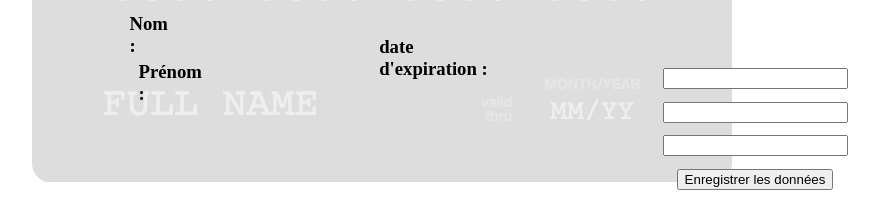
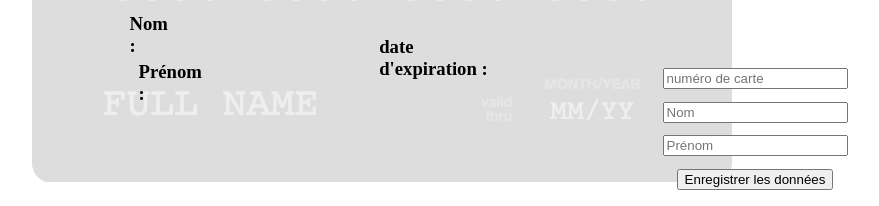
Before and after one commit to Adrienbouchet974/Credit-card-JS, a website: page index.html in a window 1280 px wide. Shown: the part 226-432 px from the top of the page, without its empty margins (43-922 px from the left). Drawn offline with Linux system fonts and the light colour scheme.

Commit message:
Ajout de placeholder.

```diff
--- a/index.html
+++ b/index.html
@@ -21,15 +21,15 @@
     <form action="#" id="form">
         <div class="form">
             <div>
-                <input type="text" name="card_number" id="number">
+                <input type="text" name="card_number" id="number" placeholder="numéro de carte">
                 <!-- <button type="submit" id="card_number">Enregistrer le numéro de la carte</button> -->
             </div>
             <div>
-                <input type="text" name="last_name" id="Nom">
+                <input type="text" name="last_name" id="Nom" placeholder="Nom">
                 <!-- <button type="submit" id="last_name">Enregistrer le nom</button> -->
             </div>
             <div>
-                <input type="text" name="first_name" id="Prénom">
+                <input type="text" name="first_name" id="Prénom" placeholder="Prénom">
                 <!-- <button type="submit" id="first_name">Enregistrer le prénom</button> -->
             </div>
             <button type="submit">Enregistrer les données</button>
```
